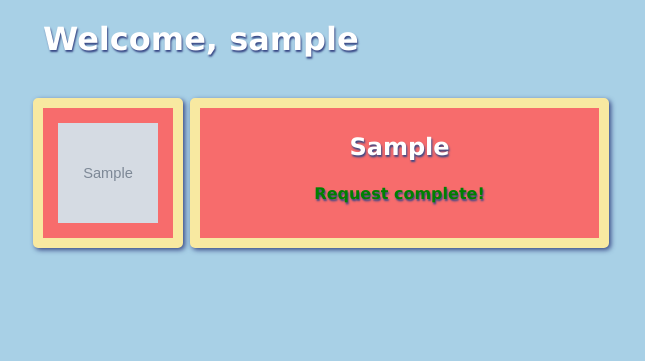
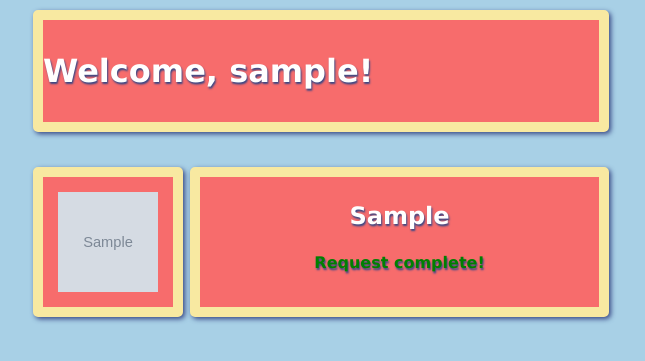
Before and after one commit to jmurp7385/medsend, a Flask app: template app/templates/donee.html in a window 1280 px wide. Shown: the part 109-470 px from the top of the page, without its empty margins (319-964 px from the left). Run offline with Flask 2, Linux system fonts and the light colour scheme; the template is opened without the code that fills it: most values are stand-ins (such as "Sample title", 1, 10 or a date in 2020); grey boxes marked "Sample" are stand-in pictures.

Commit message:
updates - new acct updates

```diff
--- a/app/static/css/donee.css
+++ b/app/static/css/donee.css
@@ -63,11 +63,23 @@ h1 {
 	 box-shadow: 2px 2px 5px #374785;
      background-color: #F76C6C;
  }
- .welcome {
-     width:50%;
+
+
+ #welcome {
+     font-size: 2em;
      margin: auto;
+     margin-bottom: 5px;
+     text-align: left;
+     vertical-align: middle;
+     line-height: auto;
+     width: 50%;
+     background-color: #F76C6C;
+     text-shadow: 1px 2px 2px #374785;
+     border: 10px solid #F8E9A1;
+     border-radius: 5px;
+     box-shadow: 2px 2px 5px #374785;
+     background-color: #F76C6C;
  }
-
  .complete {
      height: 15px;
      position: relative;
--- a/app/templates/donee.html
+++ b/app/templates/donee.html
@@ -17,7 +17,11 @@
      <li><a href="/about">About</a></li>
    </ul>
   </nav>
-  <h1 class ="welcome"> Welcome, {{username}} </h1>
+
+  <div id="welcome">
+      <p>Welcome, {{username}}!</p>
+  </div>
+  <!-- <h1 class ="welcome"> Welcome, {{username}} </h1> -->
     {% for item in requests %}
     <div class="outergrid" >
     <div class="entry">
```
